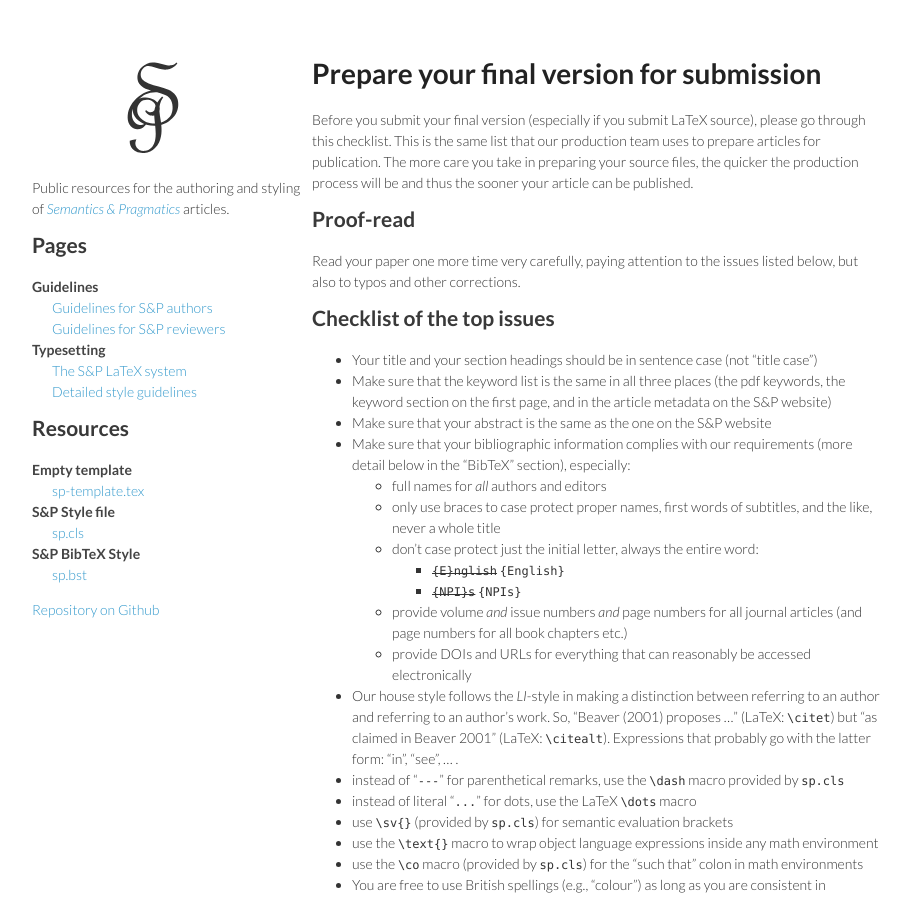
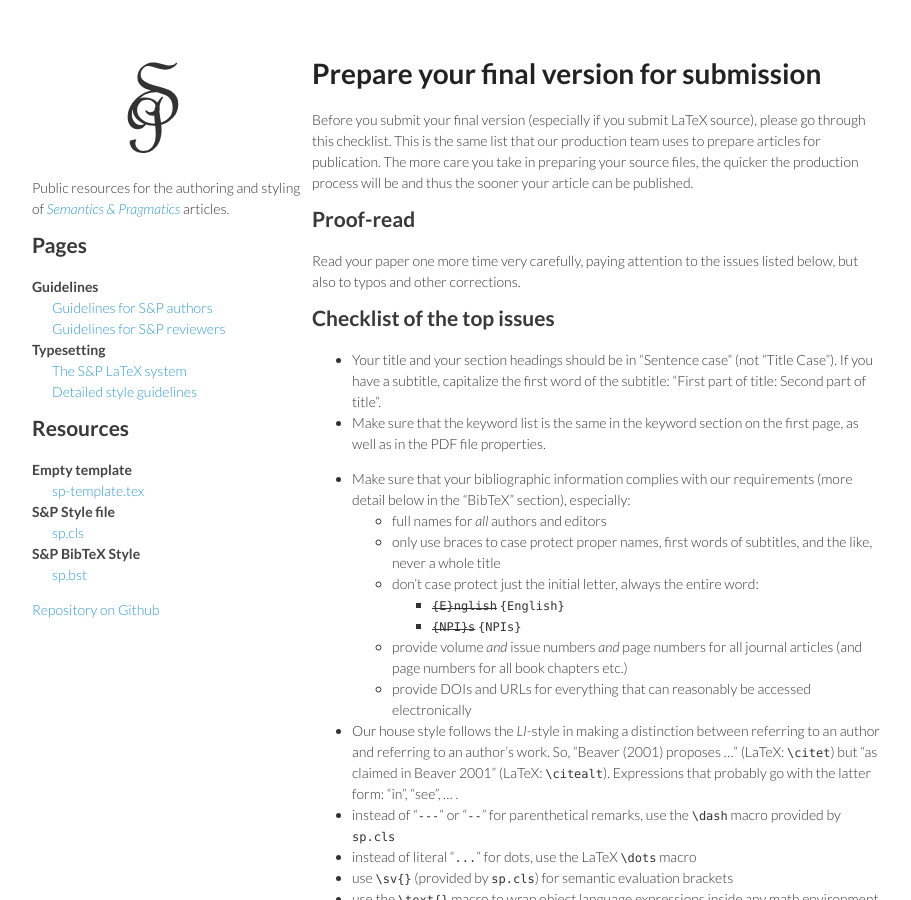
Before and after one commit to semprag/semprag.github.io, a Jekyll site: the page built from style.md, in a window 1280 px wide and 900 px high. Shown: the whole window, without its empty margins (178-1089 px from the left). Built offline with Jekyll 4.4.1, drawn with Linux system fonts in a browser that asks for light colours; some of the changed text lies outside the part shown.

Commit message:
Add illustration of "Sentence case" vs. "Title Case".
Add note about capitalizing the first word of a subtitle.

Change item about keywords:
- Only ask author to check the keywords list in the source document and
in the PDF properties.
- Add an html comment with a note to the editors to check that the keywords
also match on the S&P website.

Move item about checking abstract into an html comment, directed to
editors only.

Add that n-dash may be used for affixes in addition to number ranges.

Add that dissertations should have city info.
Add that university names should be non-abbreviated.

```diff
--- a/style.md
+++ b/style.md
@@ -12,9 +12,13 @@ Read your paper one more time very carefully, paying attention to the issues lis
 
 ## Checklist of the top issues ##
 
-* Your title and your section headings should be in sentence case (not "title case")
-* Make sure that the keyword list is the same in all three places (the pdf keywords, the keyword section on the first page, and in the article metadata on the S&P website)
-* Make sure that your abstract is the same as the one on the S&P website
+* Your title and your section headings should be in "Sentence case" (not "Title Case"). If you have a subtitle, capitalize the first word of the subtitle: "First part of title: Second part of title".
+* Make sure that the keyword list is the same in the keyword section on the first page, as well as in the PDF file properties.
+
+<!-- ITEM FOR EDITORS ONLY: Also make sure the keywords match in the article metadata on the journal website. -->
+
+<!-- ITEM FOR EDITORS ONLY: Make sure that the abstract is the same as the one on the journal website.  -->
+
 * Make sure that your bibliographic information complies with our requirements (more detail below in the "BibTeX" section), especially:
     * full names for *all* authors and editors
     * only use braces to case protect proper names, first words of subtitles, and the like, never a whole title
@@ -24,7 +28,7 @@ Read your paper one more time very carefully, paying attention to the issues lis
     * provide volume *and* issue numbers *and* page numbers for all journal articles (and page numbers for all book chapters etc.)
     * provide DOIs and URLs for everything that can reasonably be accessed electronically
 * Our house style follows the *LI*-style in making a distinction between referring to an author and referring to an author's work. So, "Beaver (2001) proposes ..." (LaTeX: `\citet`) but "as claimed in Beaver 2001" (LaTeX: `\citealt`). Expressions that probably go with the latter form: "in", "see", ... .
-* instead of "`---`" for parenthetical remarks, use the `\dash` macro provided by `sp.cls`
+* instead of "`---`" or "`--`" for parenthetical remarks, use the `\dash` macro provided by `sp.cls`
 * instead of literal "`...`" for dots, use the LaTeX `\dots` macro
 * use `\sv{}` (provided by `sp.cls`) for semantic evaluation brackets
 * use the `\text{}` macro to wrap object language expressions inside any math environment
@@ -80,7 +84,7 @@ Believe it or not, the above are the main stumbling blocks for a quick conversio
   - We do not take a position on this, but authors should be consistent in their policy.
   - Use & to disambiguate conjunctions of conjunctions, e.g., a & b and c & d.
 - When underlining (which should be used only very rarely, if at all), use `\ul` from the `soul` package rather than `\underline`.
-- Use `\dash` for parenthetical remarks (instead of both n-dashes (`--`) and m-dashes (`---`)); n-dashes (`--`) are useful elsewhere, for example for number ranges (`1--5`).
+- Use `\dash` for parenthetical remarks (instead of both n-dashes (`--`) and m-dashes (`---`)); n-dashes (`--`) are useful elsewhere, for example for number ranges (`1--5`) or when citing an affix (the prefix *co`--`*).
 - Avoid stray spaces when using `\label{abc}` in examples by using `%`, e.g., `\label{abc}%`.
 - Use `\sv` for semantic interpretation brackets. It creates a math environment so be sure to use \text for any text in it, e.g., `\sv{\text{unicorn}}`.
 - Use \colon instead of : in your equations to ensure proper spacing.
@@ -101,7 +105,9 @@ The `.bib` file's BibTeX format allows leaving out certain fields in each entry'
 NB: *S&P*'s bibliographic style is a close implementation of the ["Unified Style Sheet for Linguistics Journals"](http://celxj.org/downloads/UnifiedStyleSheet.pdf). For the authors' convenience, we make [a bst-style file](http://info.semprag.org/source/sp.bst) available (see the sidebar). But for production purposes, we actually use a new BibLaTeX-based implementation of the bibliography style. If you want to adopt that new system, check out the [github repository for the project](https://github.com/semprag/biblatex-sp-unified).
 
 - Journal articles should specify both volume and issue.
-- Books should have publisher and address (city) information (use the two letter postal abbreviation for US cities: `address = {Amherst, MA}`.
+- Books should have publisher and address (city) information. (Use the two-letter state postal abbreviation for US cities: `address = {Amherst, MA}`).
+- Dissertations should have city information, unless the city is evident from the name of the university. (Again, use the two letter postal abbreviation for US cities: `address = {Amherst, MA}`.)
+- University names should be written out in full (e.g., "University of California, Los Angeles" and "Massachusetts Institute of Technology").
 - Journal and book titles *must* be given in full, with the initial letter of each major word capitalized.
 - Articles in journals and books *must* specify page numbers.
 - Use full first names of authors or editors.
```
